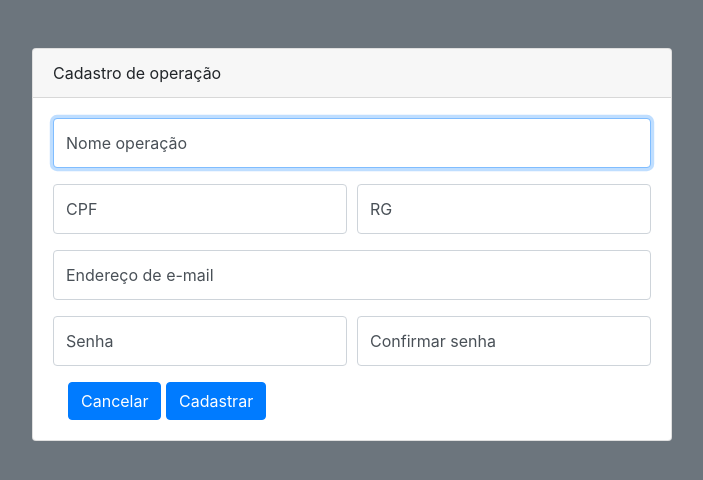
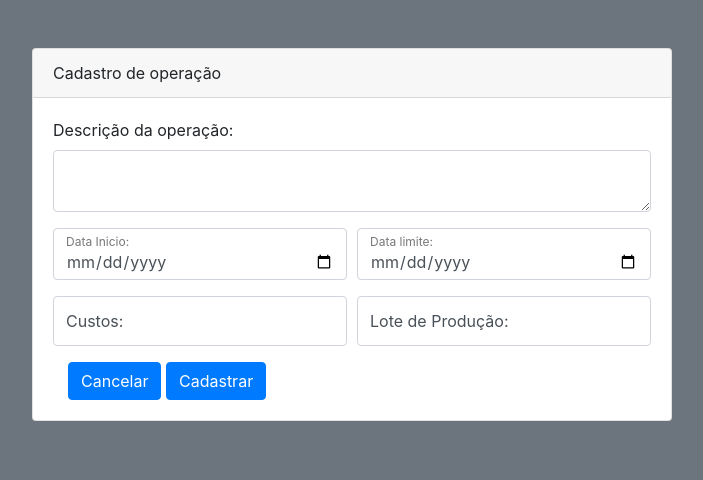
Before and after one commit to JuanJGB/Projeto_TCC, a PHP site: page /cadastro_operacoes.php in a window 1280 px wide. Shown: the top 480 px of the page, without its empty margins (288-991 px from the left). Run offline with PHP 8.4, Linux system fonts and the light colour scheme.

Commit message:
Continuando página de operações

```diff
--- a/cadastro_operacoes.php
+++ b/cadastro_operacoes.php
@@ -31,59 +31,57 @@
             <form method="post" action="cadastro_operacoes.php">
                 <div class="form-group">
                     <div class="form-group">
-                        <div class="form-label-group">
-                            <input type="text" id="nomeCompleto" class="form-control" autofocus="autofocus"
-                                   placeholder="Nome Completo" required="required">
-                            <label for="nomeCompleto">Nome operação</label>
+
+                        <label for="DescricaoOpe">Descrição da operação:</label>
+                        <textarea required="required" class="form-control" rows="2" id="DescricaoOpe"></textarea>
+                    </div>
+                    <div class="form-group">
+                        <div class="form-row">
+                            <div class="col-md-6">
+                                <div class="form-label-group">
+                                    <input type="date" name="datainicio" class="form-control"
+                                           placeholder="Data Inicio:"
+                                           required="required">
+                                    <label for="datainicio">Data Inicio:</label>
+                                </div>
+                            </div>
+
+
+                            <div class="col-md-6">
+                                <div class="form-label-group">
+                                    <input type="date" name="datalimite" class="form-control"
+                                           placeholder="Data limite:"
+                                           required="required">
+                                    <label for="datalimite">Data limite:</label>
+                                </div>
+                            </div>
                         </div>
                     </div>
+
+
                     <div class="form-row">
                         <div class="col-md-6">
                             <div class="form-label-group">
-                                <input type="text" name="cpf" class="form-control" placeholder="CPF"
+                                <input type="text" name="custosOpe" class="form-control fa-credit-card" placeholder="Custos"
                                        required="required">
-                                <label for="cpf">CPF</label>
+                                <label for="custosOpe">Custos:</label>
                             </div>
                         </div>
                         <div class="col-md-6">
                             <div class="form-label-group">
-                                <input type="text" name="rg" class="form-control" placeholder="RG"
+                                <input type="number" name="LoteProd" class="form-control"
+                                       placeholder="Lote de Produção"
                                        required="required">
-                                <label for="rg">RG</label>
-                            </div>
-                        </div>
-                    </div>
-                </div>
-                <div class="form-group">
-                    <div class="form-label-group">
-                        <input type="email" name="inputEmail" class="form-control" placeholder="Endereço de e-mail"
-                               required="required">
-                        <label for="inputEmail">Endereço de e-mail</label>
-                    </div>
-                </div>
-                <div class="form-group">
-                    <div class="form-row">
-                        <div class="col-md-6">
-                            <div class="form-label-group">
-                                <input type="password" name="inputPassword" class="form-control" placeholder="Senha"
-                                       required="required">
-                                <label for="inputPassword">Senha</label>
-                            </div>
-                        </div>
-                        <div class="col-md-6">
-                            <div class="form-label-group">
-                                <input type="password" name="confirmPassword" class="form-control"
-                                       placeholder="Confirmar senha" required="required">
-                                <label for="confirmPassword">Confirmar senha</label>
+                                <label for="LoteProd">Lote de Produção:</label>
                             </div>
                         </div>
                     </div>
                 </div>
 
-                    <div class="col-md-12">
-                        <button onclick="history.go(-1)" class="btn btn-primary">Cancelar</button>
-                        <input class="btn btn-primary" type="submit" value="Cadastrar">
-                    </div>
+                <div class="col-md-12">
+                    <button onclick="history.go(-1)" class="btn btn-primary">Cancelar</button>
+                    <input class="btn btn-primary" type="submit" value="Cadastrar">
+                </div>
             </form>
         </div>
     </div>
--- a/operacao_acabamento.php
+++ b/operacao_acabamento.php
@@ -53,7 +53,7 @@
                 <a class="nav-link" href="operacao_costura.php">Costura</a>
             </li>
             <li class="nav-item">
-                <a class="nav-link" href="operacao_beneficio.php">Benficios</a>
+                <a class="nav-link" href="operacao_beneficiamento.php">Benficiamento</a>
             </li>
             <li class="nav-item">
                 <a class="nav-link bg-secondary" href="operacao_acabamento.php">Acabamento</a>
@@ -108,7 +108,7 @@
                                 Costura
                             </a>
                             <a class="btn btn-outline-info list-group-item list-group-item-action ">
-                                Beneficios
+                                Beneficiamento
                             </a>
                         </div>
                         <div class="card-footer bg-transparent border-info">
--- a/operacao_beneficio.php
+++ b/operacao_beneficiamento.php
@@ -53,7 +53,7 @@
                 <a class="nav-link" href="operacao_costura.php">Costura</a>
             </li>
             <li class="nav-item">
-                <a class="nav-link bg-secondary" href="operacao_beneficio.php">Beneficios</a>
+                <a class="nav-link bg-secondary" href="operacao_beneficiamento.php">Beneficios</a>
             </li>
             <li class="nav-item">
                 <a class="nav-link" href="operacao_acabamento.php">Acabamento</a>
@@ -96,7 +96,7 @@
 
             <!-- Page Content -->
 
-            <h1>Operação Benefício:</h1>
+            <h1>Operação Beneficiamento:</h1>
             <hr>
 
             <div class="row">
@@ -108,7 +108,7 @@
                                 Costura
                             </a>
                             <a class="btn btn-outline-info list-group-item list-group-item-action ">
-                                Beneficios
+                                Beneficiamento
                             </a>
                         </div>
                         <div class="card-footer bg-transparent border-info">
--- a/operacao_corte.php
+++ b/operacao_corte.php
@@ -53,7 +53,7 @@
                 <a class="nav-link" href="operacao_costura.php">Costura</a>
             </li>
             <li class="nav-item">
-                <a class="nav-link" href="operacao_beneficio.php">Beneficios</a>
+                <a class="nav-link" href="operacao_beneficiamento.php">Beneficiamento</a>
             </li>
             <li class="nav-item">
                 <a class="nav-link" href="operacao_acabamento.php">Acabamento</a>
@@ -108,7 +108,7 @@
                                 Costura
                             </a>
                             <a class="btn btn-outline-info list-group-item list-group-item-action ">
-                                Beneficios
+                                Beneficiamento
                             </a>
                         </div>
                         <div class="card-footer bg-transparent border-info">
--- a/operacao_costura.php
+++ b/operacao_costura.php
@@ -53,7 +53,7 @@
                 <a class="nav-link bg-secondary" href="operacao_costura.php">Costura</a>
             </li>
             <li class="nav-item">
-                <a class="nav-link" href="operacao_beneficio.php">Beneficios</a>
+                <a class="nav-link" href="operacao_beneficiamento.php">Beneficiamento</a>
             </li>
             <li class="nav-item">
                 <a class="nav-link" href="operacao_acabamento.php">Acabamento</a>
@@ -108,7 +108,7 @@
                                 Costura
                             </a>
                             <a class="btn btn-outline-info list-group-item list-group-item-action ">
-                                Beneficios
+                                Beneficiamento
                             </a>
                         </div>
                         <div class="card-footer bg-transparent border-info">
--- a/operacao_risco.php
+++ b/operacao_risco.php
@@ -53,7 +53,7 @@
                 <a class="nav-link" href="operacao_costura.php">Costura</a>
             </li>
             <li class="nav-item">
-                <a class="nav-link" href="operacao_beneficio.php">Beneficios</a>
+                <a class="nav-link" href="operacao_beneficiamento.php">Beneficiamento</a>
             </li>
             <li class="nav-item">
                 <a class="nav-link" href="operacao_acabamento.php">Acabamento</a>
@@ -108,7 +108,7 @@
                                 Costura
                             </a>
                             <a class="btn btn-outline-info list-group-item list-group-item-action ">
-                                Beneficios
+                                Beneficiamento
                             </a>
                         </div>
                         <div class="card-footer bg-transparent border-info">
--- a/operacoes.php
+++ b/operacoes.php
@@ -53,7 +53,7 @@
                 <a class="nav-link" href="operacao_costura.php">Costura</a>
             </li>
             <li class="nav-item">
-                <a class="nav-link" href="operacao_beneficio.php">Beneficios</a>
+                <a class="nav-link" href="operacao_beneficiamento.php">Beneficios</a>
             </li>
             <li class="nav-item">
                 <a class="nav-link" href="operacao_acabamento.php">Acabamento</a>
```
